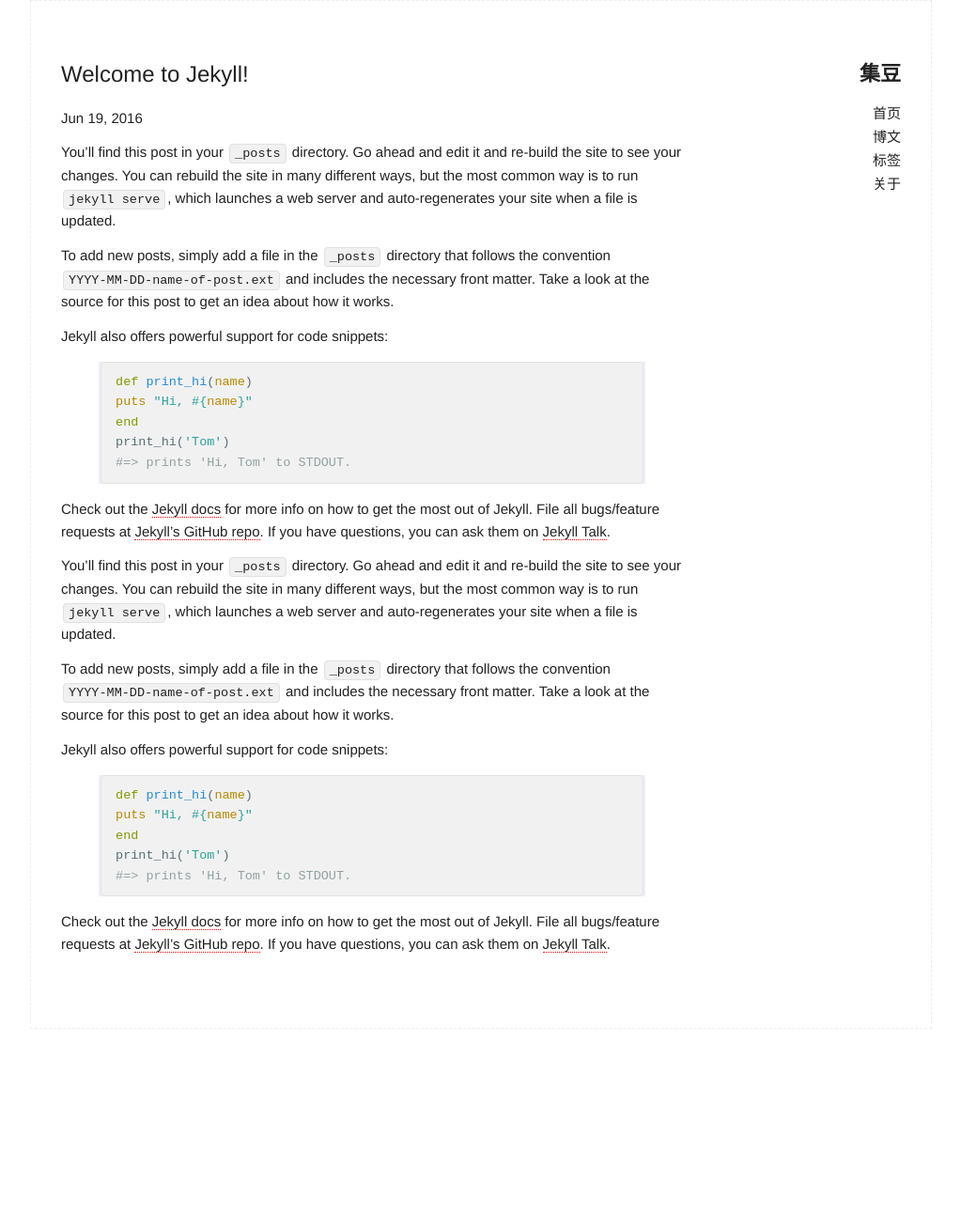
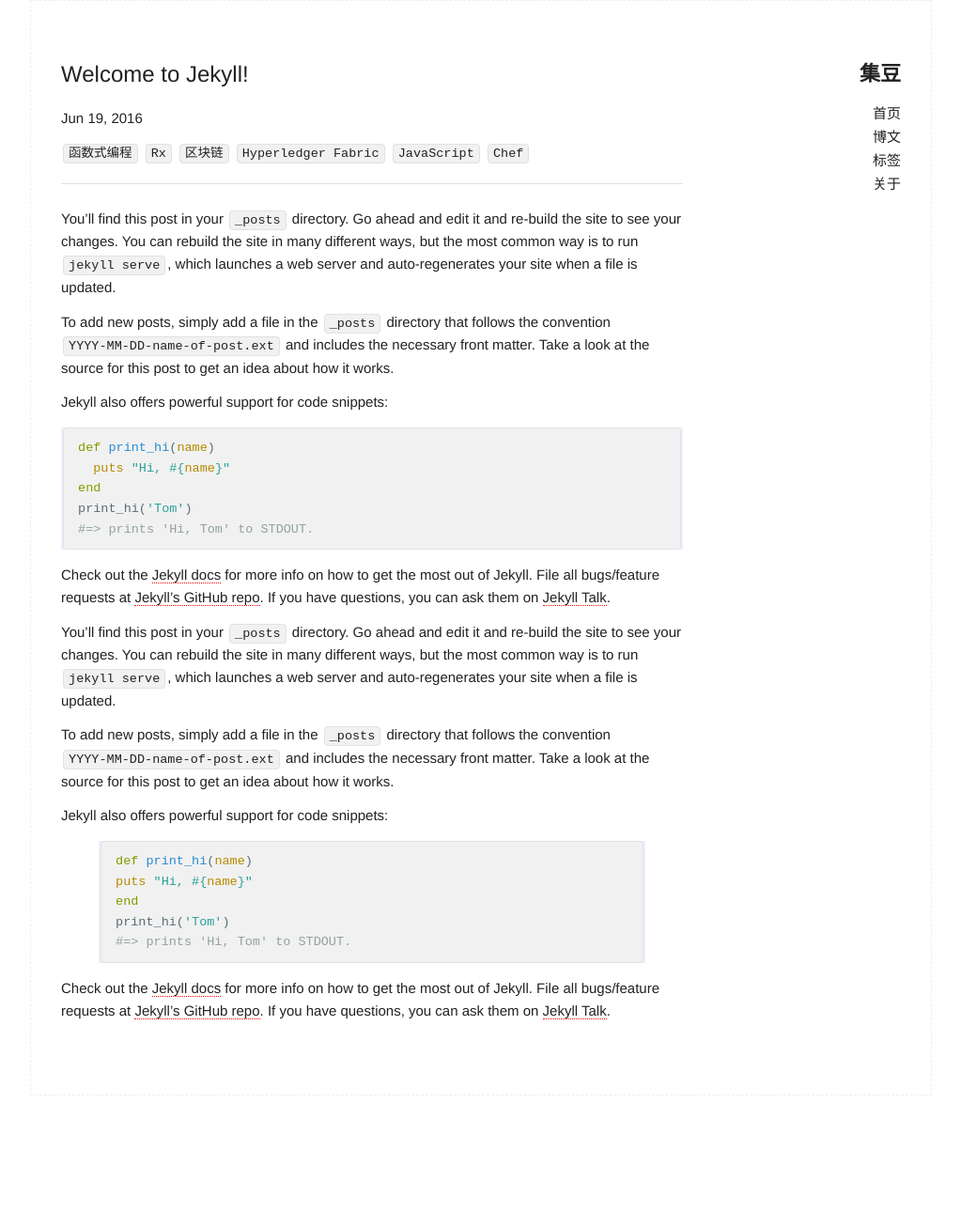
Before and after one commit to polybean/polybean.github.io-2019, a Jekyll site: the page built from _posts/2011-06-19-welcome-to-jekyll.markdown, in a window 1280 px wide. Shown: the whole page at 94% size, without its empty margins (128-1151 px from the left). Built offline with Jekyll 4.4.1, drawn with Linux system fonts in a browser that asks for light colours; before the commit the page ends 1235 px from its top, so only the background shows below that.

Commit message:
Add tag support - TODO: auto generate each tag page

````diff
--- a/_config.yaml
+++ b/_config.yaml
@@ -27,3 +27,8 @@
 
 # used this for post_excerpt at index_page
 excerpt_separator: <!--description-->
+# https://github.com/jekyll/jekyll/issues/920
+# collections:
+#   tags:
+#     output: true
+# permalink: /tags/:tag.html
--- a/_layouts/post.html
+++ b/_layouts/post.html
@@ -15,8 +15,17 @@
         ><span itemprop="name">{{ page.author }}</span></span
       >{% endif %}
     </p>
+    <div>
+      {% for tag in page.tags %}
+      <a href="/tags/{{ tag }}.html"
+        ><code class="highligher-rouge"
+          ><nobr>{{ tag }}</nobr></code
+        ></a
+      >
+      {% endfor %}
+    </div>
   </header>
-
+  <hr />
   <div class="article-content" itemprop="articleBody">
     {{ page.content }}
   </div>
--- a/_posts/2011-06-19-welcome-to-jekyll.markdown
+++ b/_posts/2011-06-19-welcome-to-jekyll.markdown
@@ -3,6 +3,7 @@
 title: "Welcome to Jekyll!"
 date: 2016-06-19 21:06:26 +0800
 categories: jekyll
+tags: ["函数式编程", "Rx", "区块链", "Hyperledger Fabric", "JavaScript", "Chef"]
 ---
 
 You’ll find this post in your `_posts` directory. Go ahead and edit it and re-build the site to see your changes. You can rebuild the site in many different ways, but the most common way is to run `jekyll serve`, which launches a web server and auto-regenerates your site when a file is updated.
@@ -11,13 +12,13 @@
 
 Jekyll also offers powerful support for code snippets:
 
-{% highlight ruby %}
+```ruby
 def print_hi(name)
-puts "Hi, #{name}"
+  puts "Hi, #{name}"
 end
 print_hi('Tom')
 #=> prints 'Hi, Tom' to STDOUT.
-{% endhighlight %}
+```
 
 Check out the [Jekyll docs][jekyll-docs] for more info on how to get the most out of Jekyll. File all bugs/feature requests at [Jekyll’s GitHub repo][jekyll-gh]. If you have questions, you can ask them on [Jekyll Talk][jekyll-talk].
 
--- a/index.html
+++ b/index.html
@@ -12,6 +12,7 @@
       <header class="post_header">
         <h2 class="post_title"><a href="{{ post.url | prepend: site.baseurl }}">{{ post.title}}</a></h2>
         <time class="post_date">{{ post.date | date: "%d %B %Y, %A" }}</time>
+        {% include post-tags.html %}
       </header>
       <div class="post_excerpt">
         <p>
--- /dev/null
+++ b/tags/rx.html
@@ -0,0 +1,6 @@
+---
+layout: default
+title: Rx
+---
+
+Yo
--- /dev/null
+++ b/tags/区块链.html
@@ -0,0 +1,6 @@
+---
+layout: default
+title: Rx
+---
+
+区块链
````
Also changed, not shown: _includes/post-tags.html (added, +9 -0 lines), _posts/2016-07-03-styles-for-simple.md (+1 -1 lines), tags.html (added, +10 -0 lines), 1 other file.
